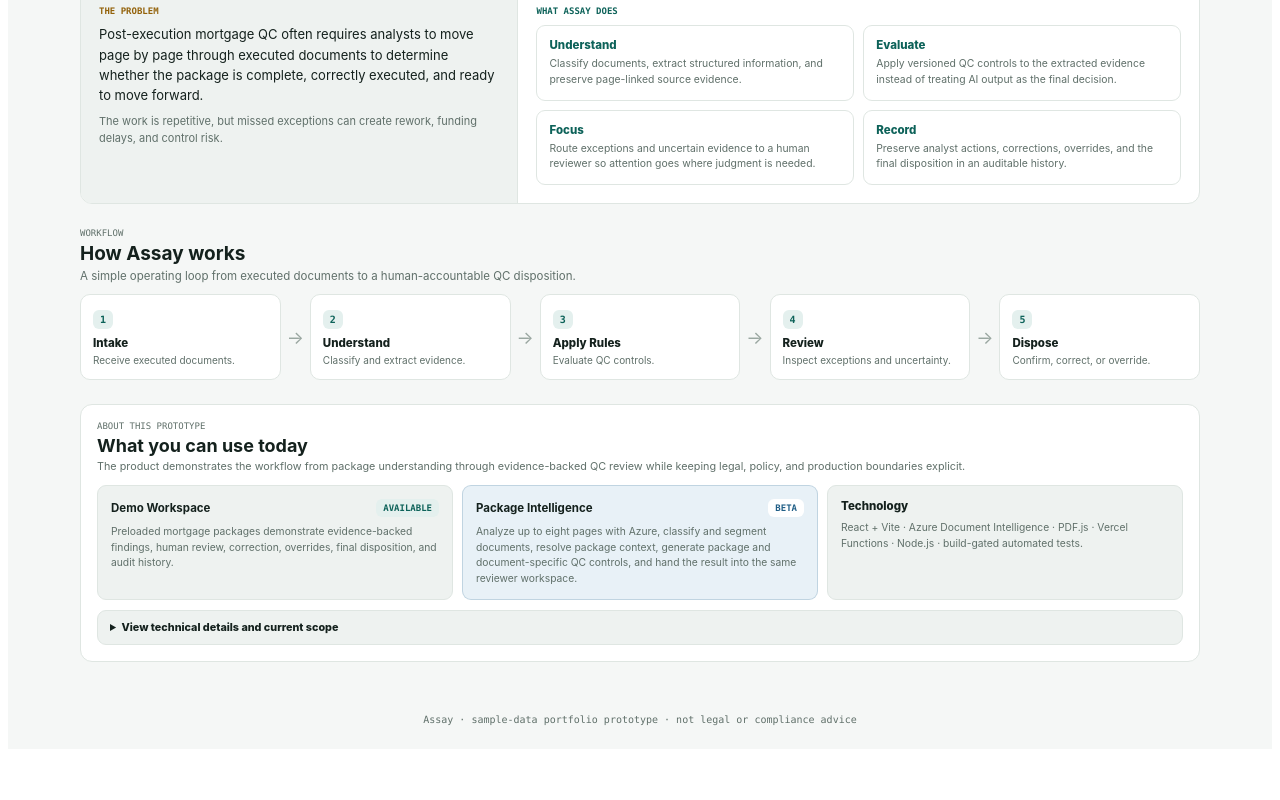
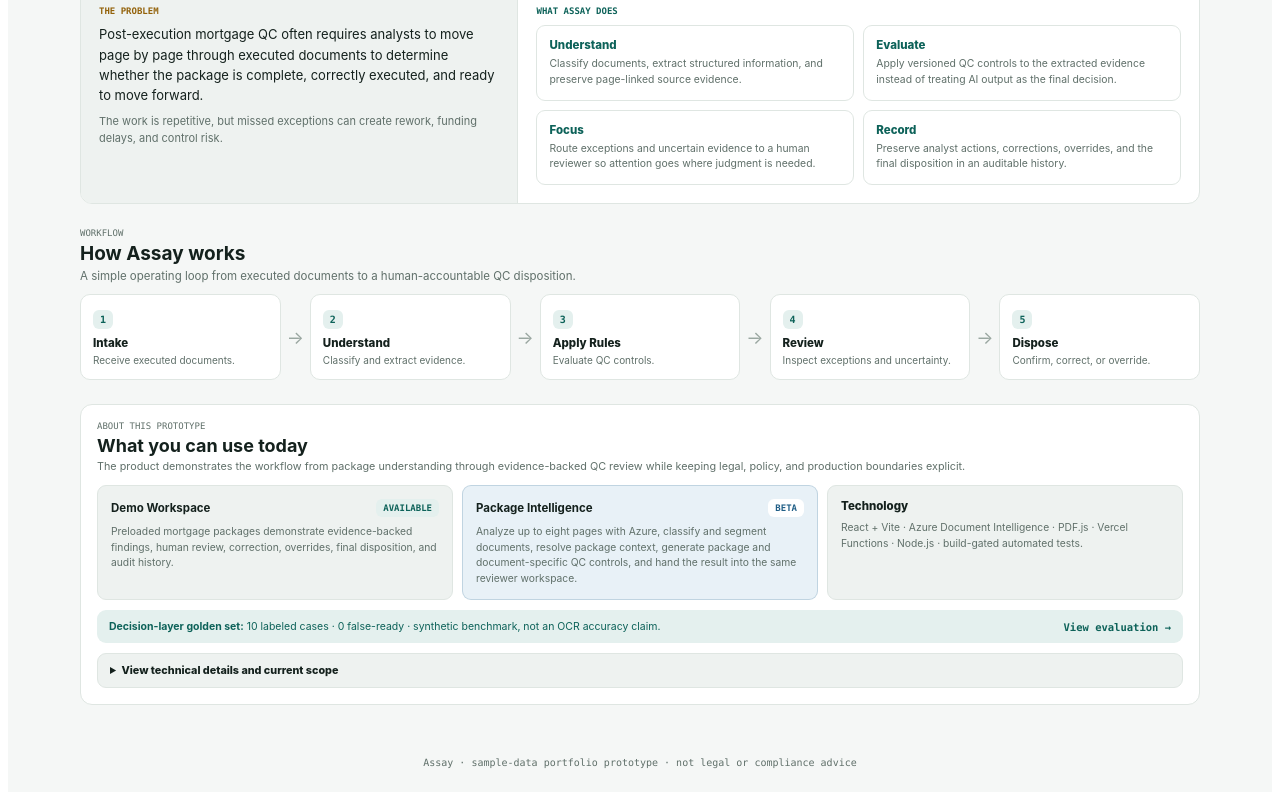
Before and after one commit to ckochar/Assay, a React (Vite) app: page / in a window 1280 px wide. Shown: the part 624-1424 px from the top of the page. Before the commit the page ends 1381 px from the top, so only its background shows below. Built offline with nearby package versions, Linux system fonts and the light colour scheme.

Commit message:
Surface decision-layer reliability evidence on overview

```diff
--- a/src/OverviewScreen.jsx
+++ b/src/OverviewScreen.jsx
@@ -137,6 +137,11 @@
       </div>
     </div>
 
+    <div style={{ marginTop: 10, display: "flex", justifyContent: "space-between", gap: 10, alignItems: "center", flexWrap: "wrap", background: C.tealSoft, color: C.teal, borderRadius: 9, padding: "10px 12px", fontSize: 10.5 }}>
+      <span><b>Decision-layer golden set:</b> 10 labeled cases · 0 false-ready · synthetic benchmark, not an OCR accuracy claim.</span>
+      <a href="/evaluation" style={{ ...mono, color: C.teal, fontWeight: 800, textDecoration: "none" }}>View evaluation →</a>
+    </div>
+
     <details style={{ marginTop: 10, background: C.muted, border: `1px solid ${C.line}`, borderRadius: 9, padding: "10px 12px" }}>
       <summary style={{ cursor: "pointer", fontSize: 10.8, fontWeight: 800 }}>View technical details and current scope</summary>
       <div style={{ display: "grid", gridTemplateColumns: "repeat(2,minmax(260px,1fr))", gap: 12, marginTop: 10, color: C.sub, fontSize: 10.3, lineHeight: 1.55 }}>
```
